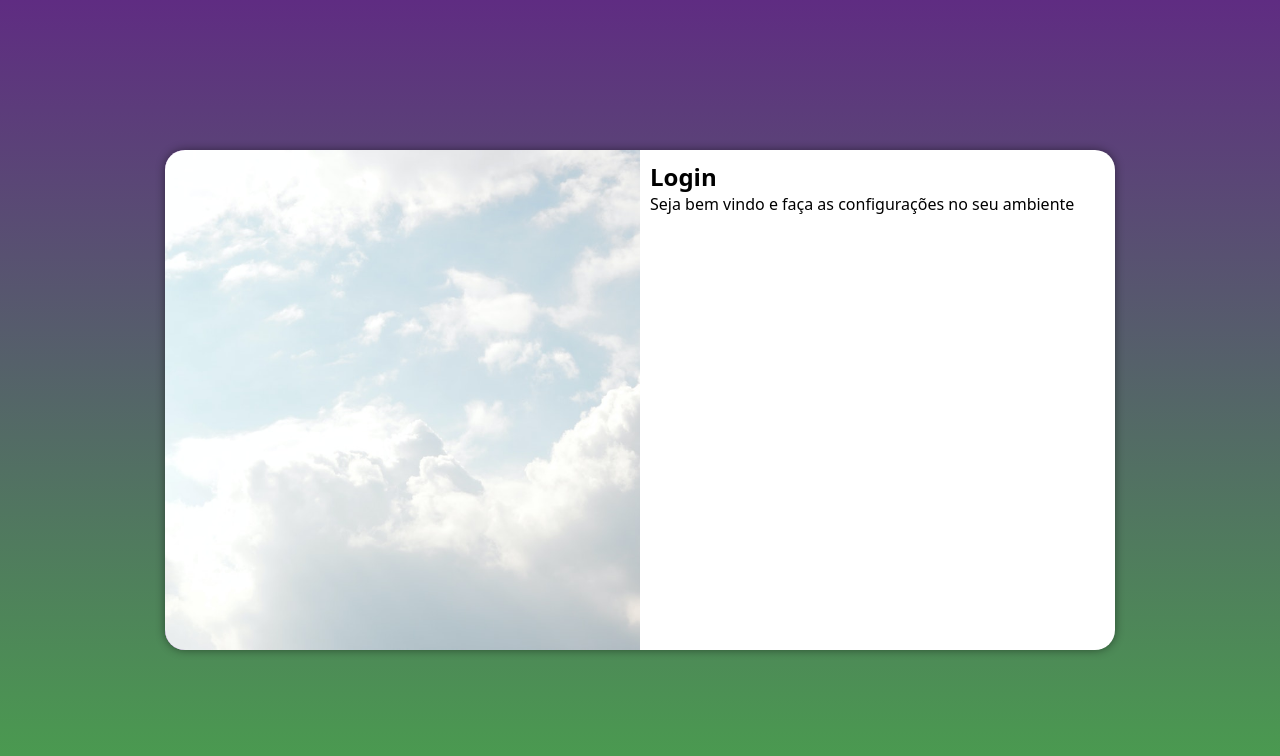
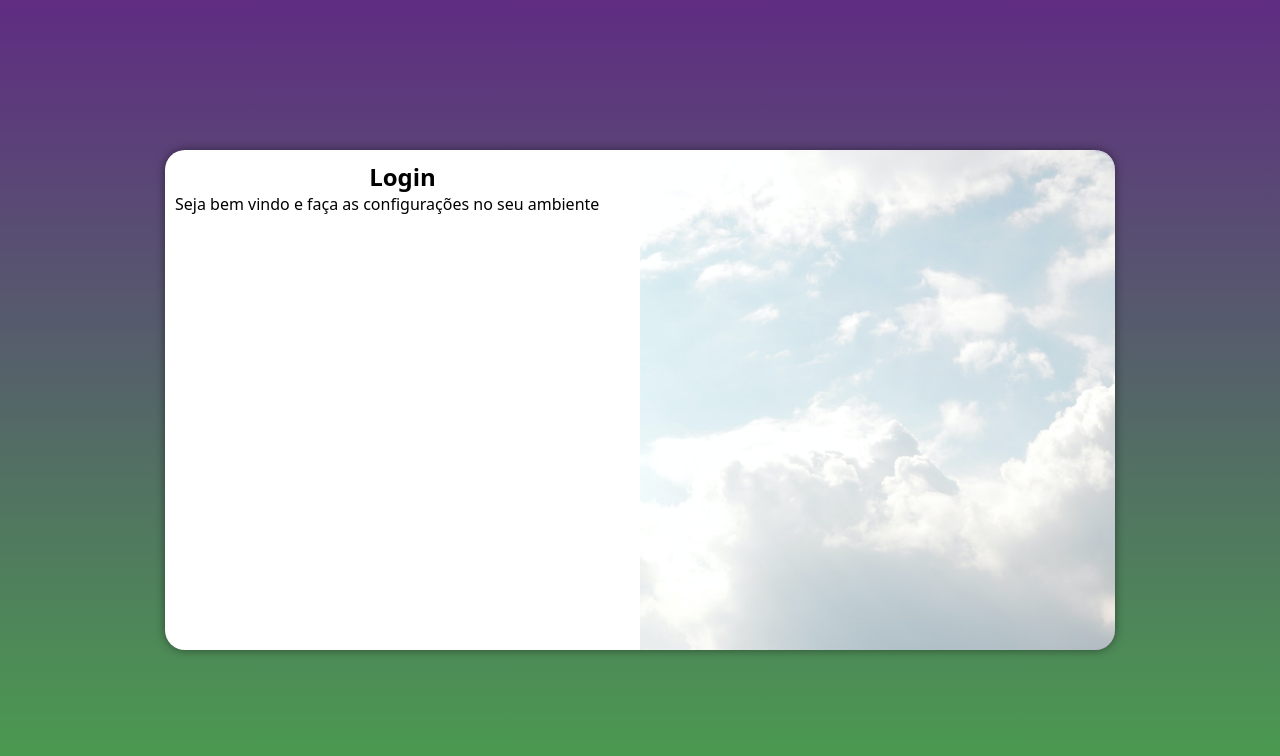
Before and after one commit to rcj2022/Login, a plain HTML site: page index.html in a window 1280 px wide. Drawn offline with Linux system fonts and the light colour scheme.

Commit message:
Update midia-query.css

```diff
--- a/estilos/midia-query.css
+++ b/estilos/midia-query.css
@@ -32,13 +32,17 @@
 
     }
     section#login > div#imagem{
-        float: left;
+        float: right;
         width: 50%;
         height: 100%;
 
     }
     section#login > div#formulario{
-        float: right;
+        float: left;
         width: 50%;
     }
 }
+div#formulario h1{
+
+    text-align: center;
+}
```
